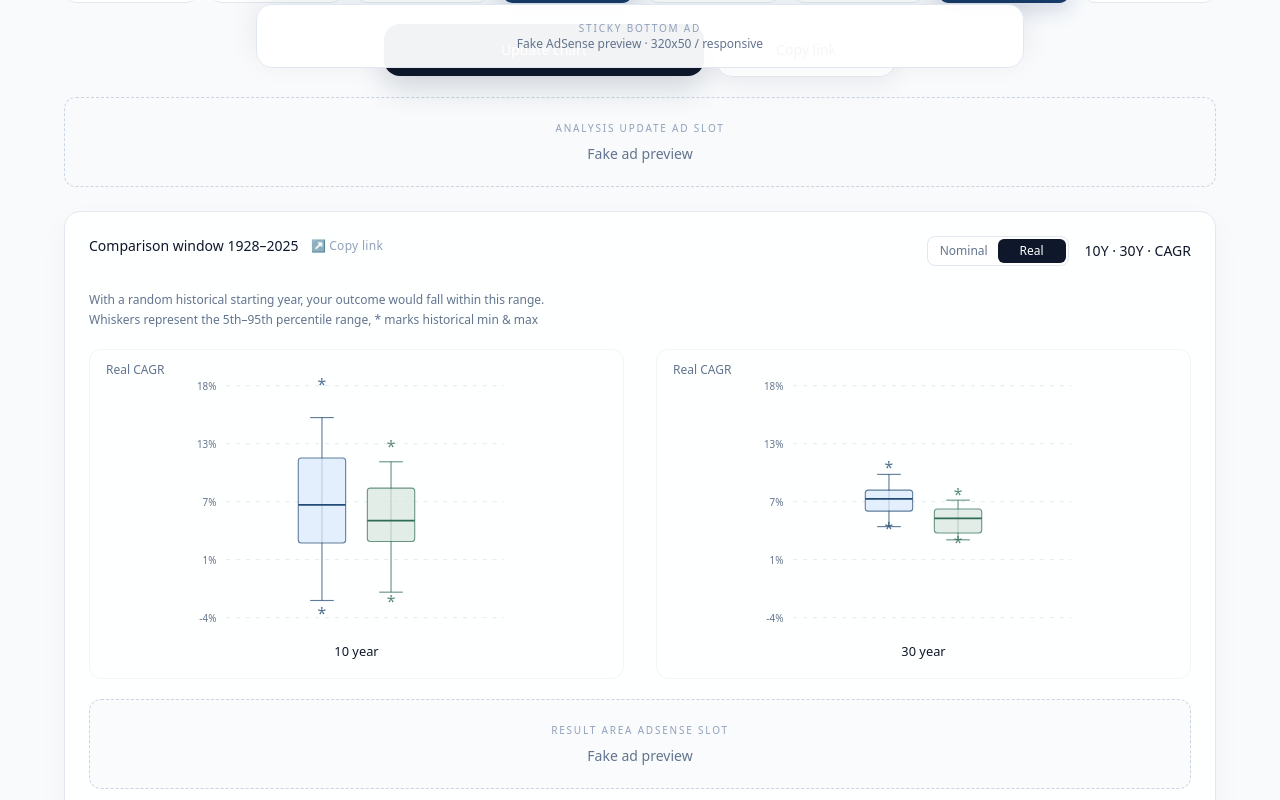
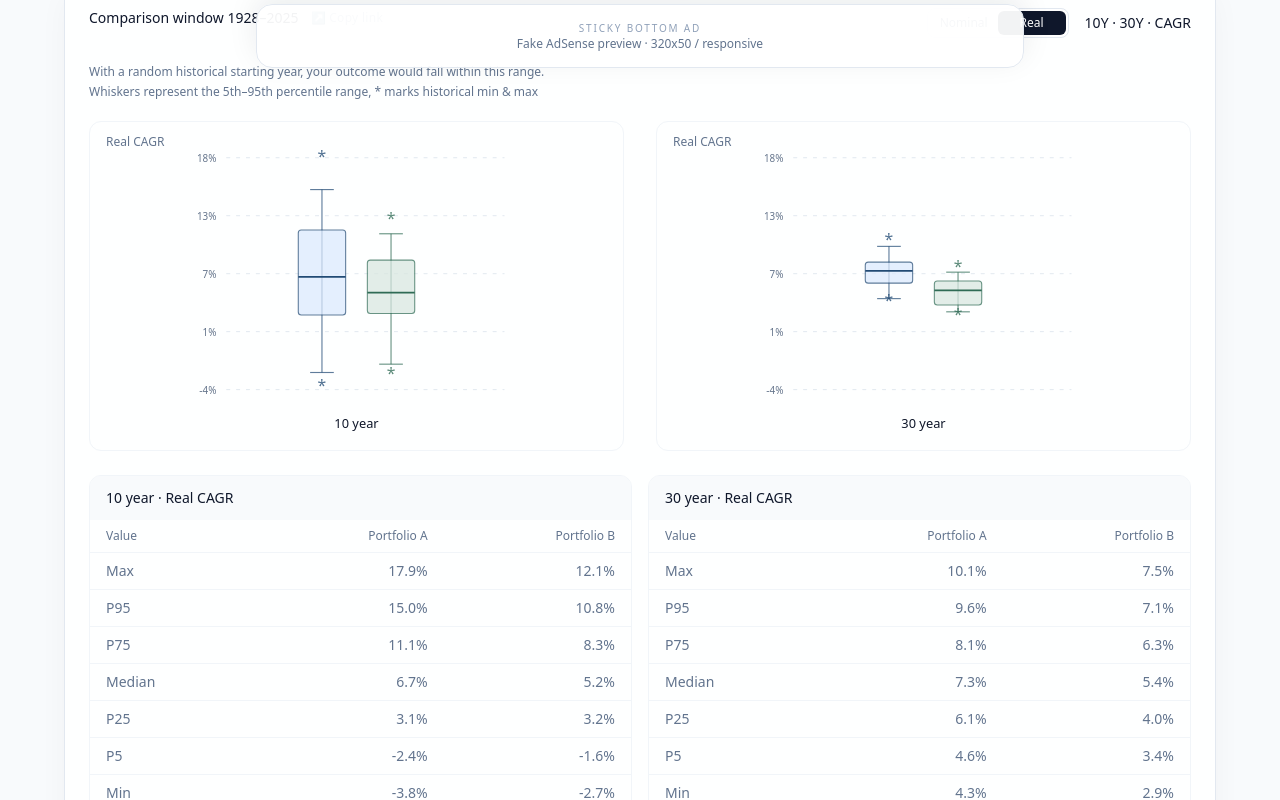
Before and after one commit to horizonworks-lab/portfolio-lab, a React (Vite) app: page / in a window 1280 px wide. Shown: the part 720-1520 px from the top of the page. Built offline with nearby package versions, Linux system fonts and the light colour scheme.

Commit message:
Update App.jsx

```diff
--- a/src/App.jsx
+++ b/src/App.jsx
@@ -99,17 +99,6 @@ function buildShareUrl({ a, b, horizons, mode }) {
   url.searchParams.set("m", mode.toLowerCase());
 
   return url.toString();
-}
-
-function FakeAd({ type = "display", label = "Advertisement" }) {
-  return (
-    <div className={`rounded-xl border border-dashed border-slate-300 bg-slate-50/80 text-slate-400 grid place-items-center ${type === "leaderboard" ? "h-[90px]" : "h-[250px]"}`}>
-      <div className="text-center px-4">
-        <div className="text-[10px] uppercase tracking-[0.18em] mb-2">{label}</div>
-        <div className="text-sm text-slate-500">Fake ad preview</div>
-      </div>
-    </div>
-  );
 }
 
 function Row({ asset, data, setData, color = "blue" }) {
@@ -287,10 +276,6 @@ function Chart({
             <BoxPlot h={h} scale={scale} dataA={boxA} dataB={boxB} />
           </div>
         ))}
-      </div>
-
-      <div className="mt-5">
-        <FakeAd key={chartAdKey} type="leaderboard" label="Result area AdSense slot" />
       </div>
 
       <div className="mt-6 grid gap-4 md:grid-cols-2">
@@ -624,8 +609,6 @@ export default function App() {
         <h1 className="text-3xl md:text-4xl font-light tracking-tight mb-2">Two portfolios. Two horizons. <span className="text-emerald-600">One clear perspective.</span></h1>
         <p className="text-slate-500 mb-8">Build and compare portfolios — and see how time reduces short-term risk.</p>
 
-        <div className="mb-6"><FakeAd type="leaderboard" label="Top AdSense slot" /></div>
-
         <div className="grid md:grid-cols-2 gap-6 mb-6">
           <div><Card title="Portfolio A" data={draftA} setData={setDraftA} onNormalize={() => setDraftA(normalizePortfolio(draftA))} validationAttempted={validationAttempted} /></div>
           <div className="portfolio-b"><Card title="Portfolio B" data={draftB} setData={setDraftB} onNormalize={() => setDraftB(normalizePortfolio(draftB))} validationAttempted={validationAttempted} /></div>
@@ -695,10 +678,6 @@ export default function App() {
           )}
         </div>
 
-        <div className="mb-6">
-          <FakeAd key={`input-ad-${chartAdKey}`} type="leaderboard" label="Analysis update ad slot" />
-        </div>
-
         <Chart
           a={appliedA}
           b={appliedB}
```
